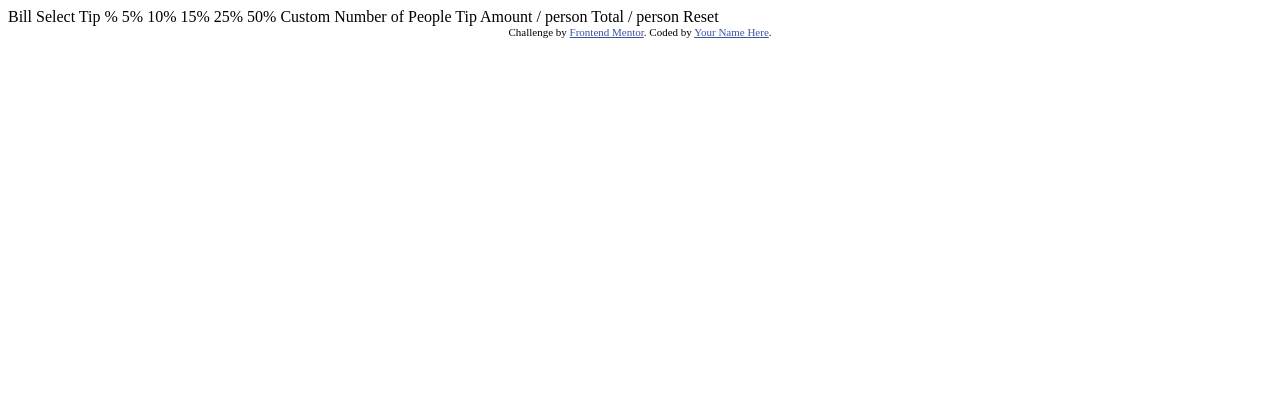
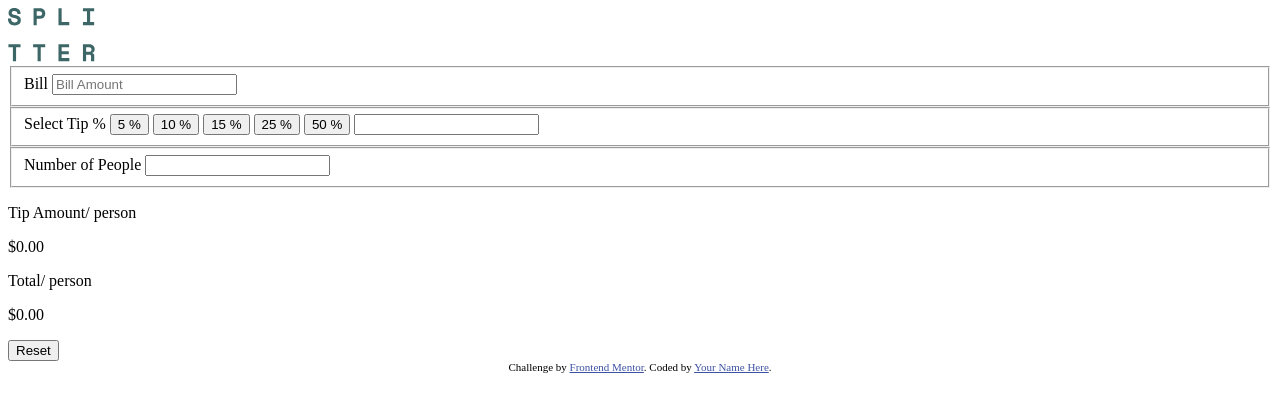
Before and after one commit to gnowak/tip-calculator-app-main, a plain HTML site: page index.html in a window 1280 px wide. Drawn offline with Linux system fonts and the light colour scheme.

Commit message:
Added HTML structural components

```diff
--- a/index.html
+++ b/index.html
@@ -10,30 +10,47 @@
   <link rel="stylesheet" href="styles/style.css" />
 </head>
 <body>
+  <header>
+    <img src="images/logo.svg" alt="Splitter Logo">
+  </header>
 
-  Bill
+  <main>
+    <form action="">
+      <fieldset>
+        <label for="bill">Bill</label>
+        <input type="number" name="bill" id="bill" placeholder="Bill Amount" />
+      </fieldset>
+      <fieldset>
+        <label for="tip">Select Tip %</label>
+        <button type="button" name="5%">5 %</button>
+        <button type="button" name="10%">10 %</button>
+        <button type="button" name="15%">15 %</button>
+        <button type="button" name="25%">25 %</button>
+        <button type="button" name="50%">50 %</button>
+        <input type="text" name="custom" id="custom-tip">
+        <input type="hidden" name="tip-amount" />
+      </fieldset>
+      <fieldset>
+        <label for="num-people">Number of People</label>
+        <input type="text" name="num-people" id="num-people">
+      </fieldset>
+      <div>
+        <div>
+          <p><span>Tip Amount</span><span>/ person</span></p>
+          <p id="tip-amount">$0.00</p>
+        </div>
+        <div>
+          <p><span>Total</span><span>/ person</span></p>
+          <p id="total">$0.00</p>
+        </div>
+        <button type="reset">Reset</button>
+      </div>
+    </form>
+  </main>
 
-  Select Tip %
-  5%
-  10%
-  15%
-  25%
-  50%
-  Custom
-
-  Number of People
-
-  Tip Amount
-  / person
-
-  Total
-  / person
-
-  Reset
-
-  <div class="attribution">
+  <footer class="attribution">
     Challenge by <a href="https://www.frontendmentor.io?ref=challenge" target="_blank">Frontend Mentor</a>.
     Coded by <a href="#">Your Name Here</a>.
-  </div>
+  </footer>
 </body>
 </html>
```
